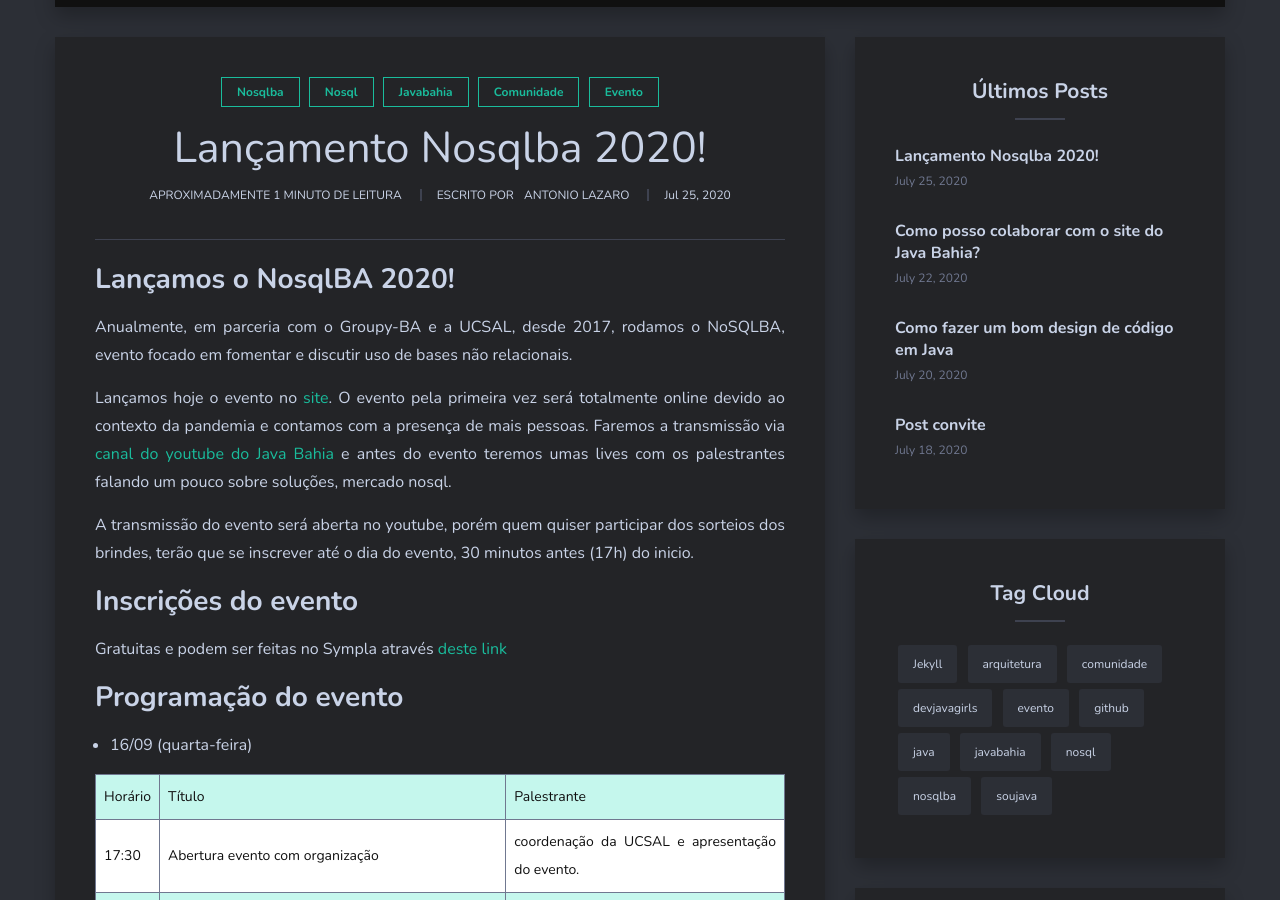
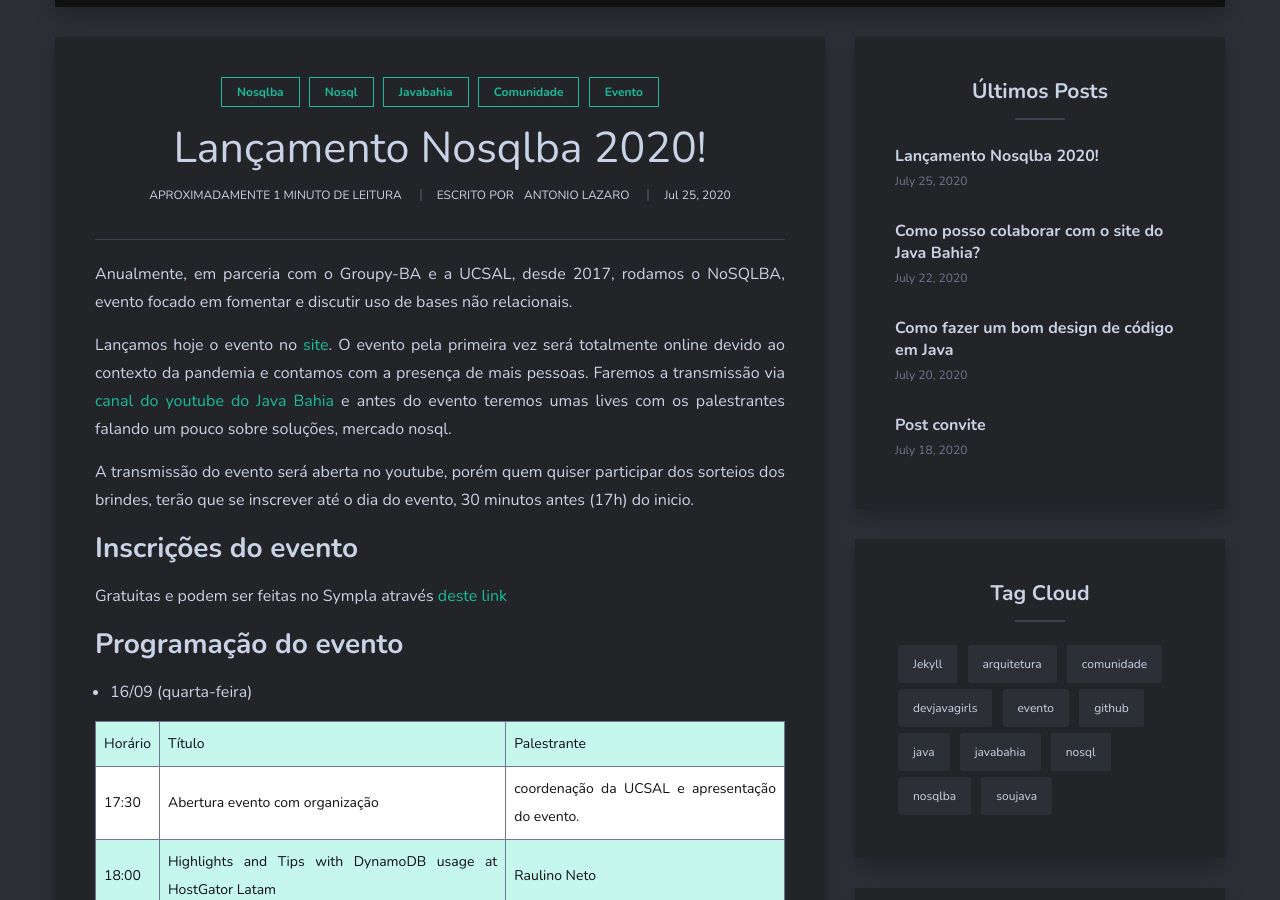
Before and after one commit to javabahia/javabahia.github.io, a Jekyll site: the page built from _posts/2020-07-25-nosqlba-2020.md, in a window 1280 px wide and 900 px high, scrolled down 688 px. Built offline with Jekyll 4.4.1, drawn with Linux system fonts in a browser that asks for light colours; nearby versions of some CDN libraries; comment, search, counter and statistics services are not loaded.

Commit message:
atualizacao nosqlba 2020

```diff
--- a/_posts/2020-07-25-nosqlba-2020.md
+++ b/_posts/2020-07-25-nosqlba-2020.md
@@ -6,8 +6,6 @@
 author: Antonio Lazaro
 tags:   [nosqlba, nosql, javabahia,comunidade, evento]
 ---
-
-## Lançamos o NosqlBA 2020!
 
 Anualmente, em parceria com o Groupy-BA e a UCSAL, desde 2017, rodamos o NoSQLBA, evento focado em fomentar e discutir uso de bases não relacionais.
 
```
